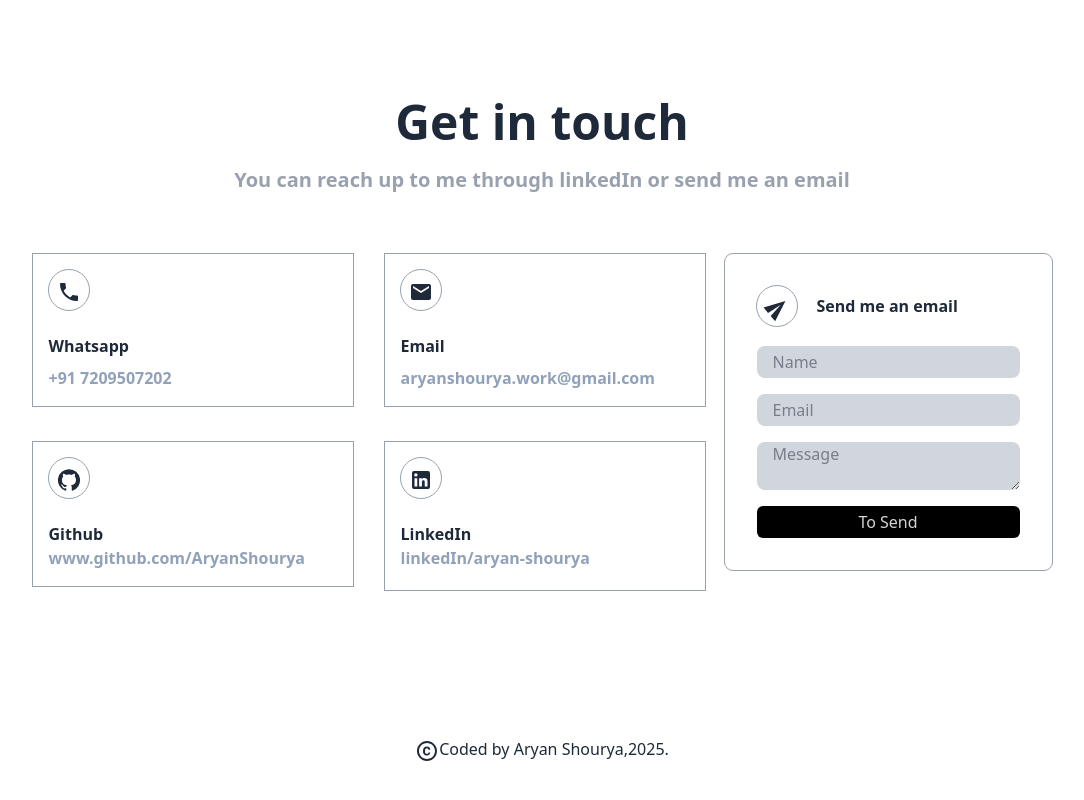
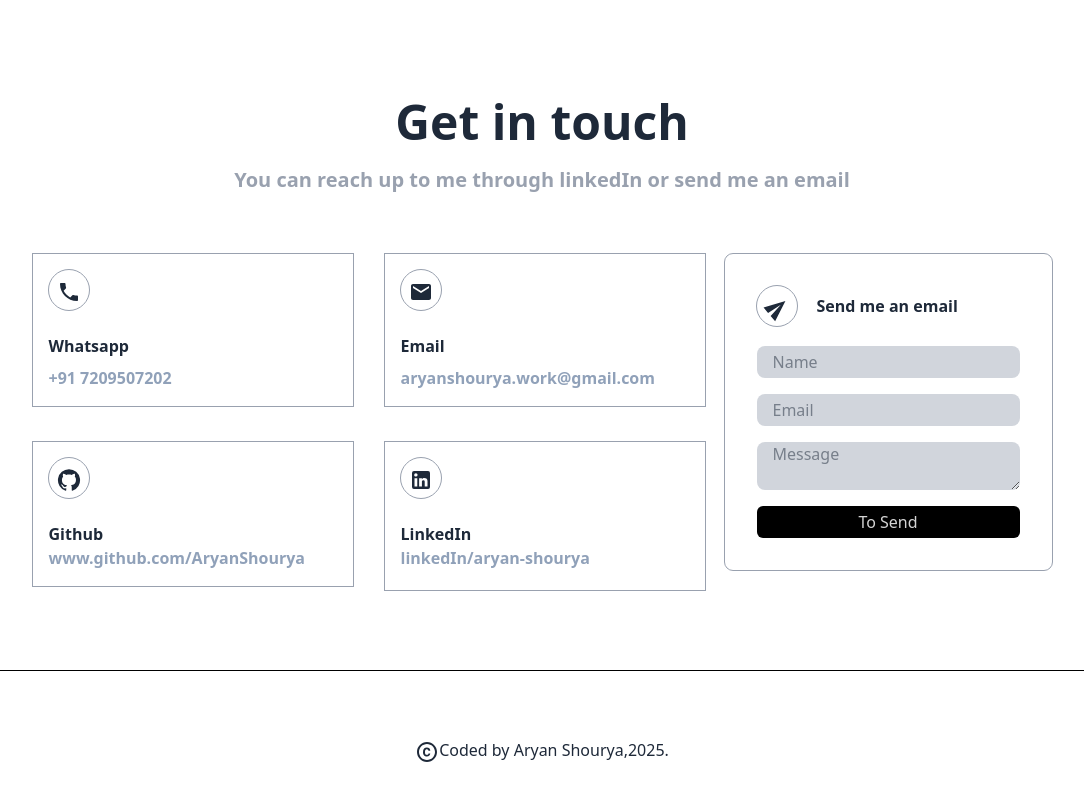
Before and after one commit to AryanShourya/My_portfolio, a React (Vite) app: page / in a window 1280 px wide. Shown: the part 3127-3927 px from the top of the page, without its empty margins (98-1182 px from the left). Built offline with nearby package versions, Linux system fonts and the light colour scheme; what tailwindcss-animated would draw is missing.

Commit message:
added footer border

```diff
--- a/src/App.jsx
+++ b/src/App.jsx
@@ -30,7 +30,8 @@ function App() {
       <Projects/>
       <Contact mode={mode} textColor={textCol}/>
       </div>
-      <footer className='justify-items-center min-h-40 w-screen place-content-center'>
+      <footer className={`justify-items-center min-h-40 w-screen place-content-center border-t-[0.1px]
+                          border-${textCol}`}>
         <div className={`justify-items-center items-center text-${textCol}`}>
           <Copyright/>
           Coded by Aryan Shourya,2025.</div>
--- /dev/null
+++ b/src/components/Profile.jsx
@@ -0,0 +1,9 @@
+import React from 'react'
+
+export default function Profile() {
+  return (
+    <div>
+
+    </div>
+  )
+}
```
